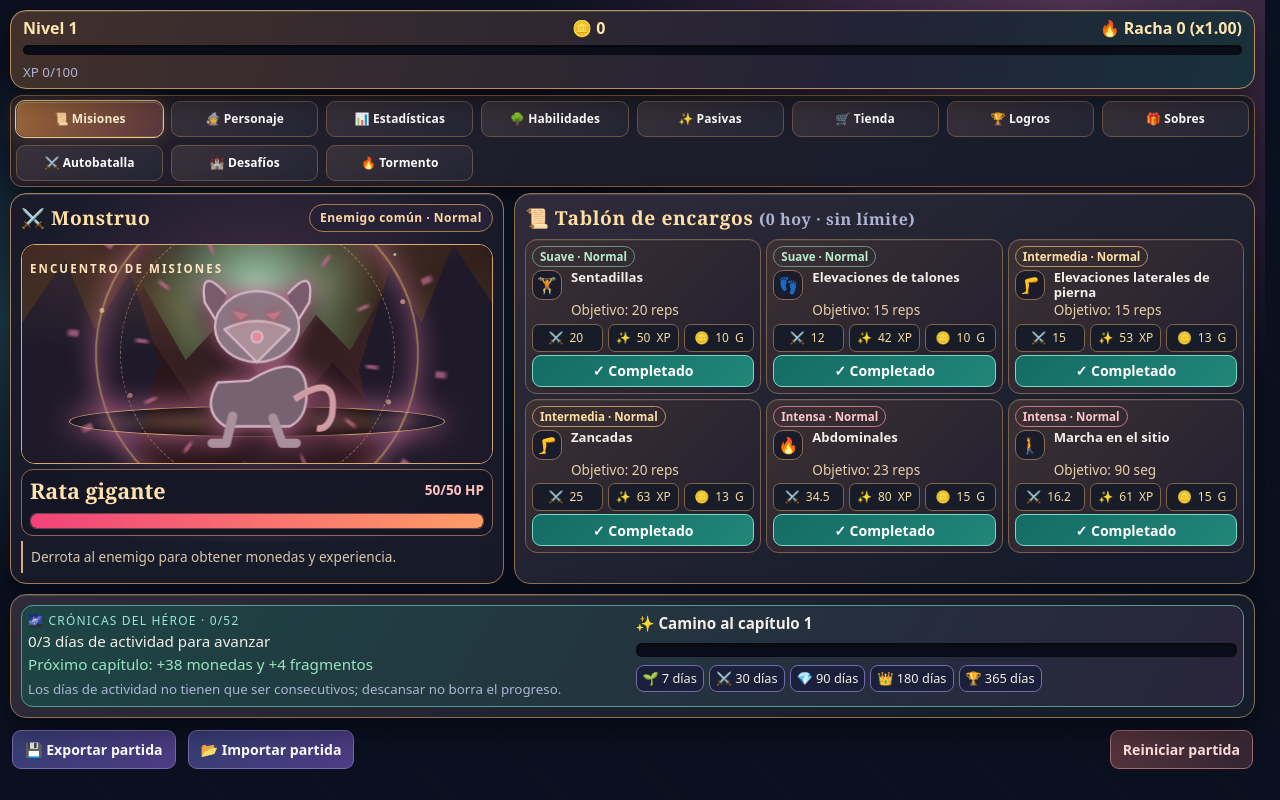
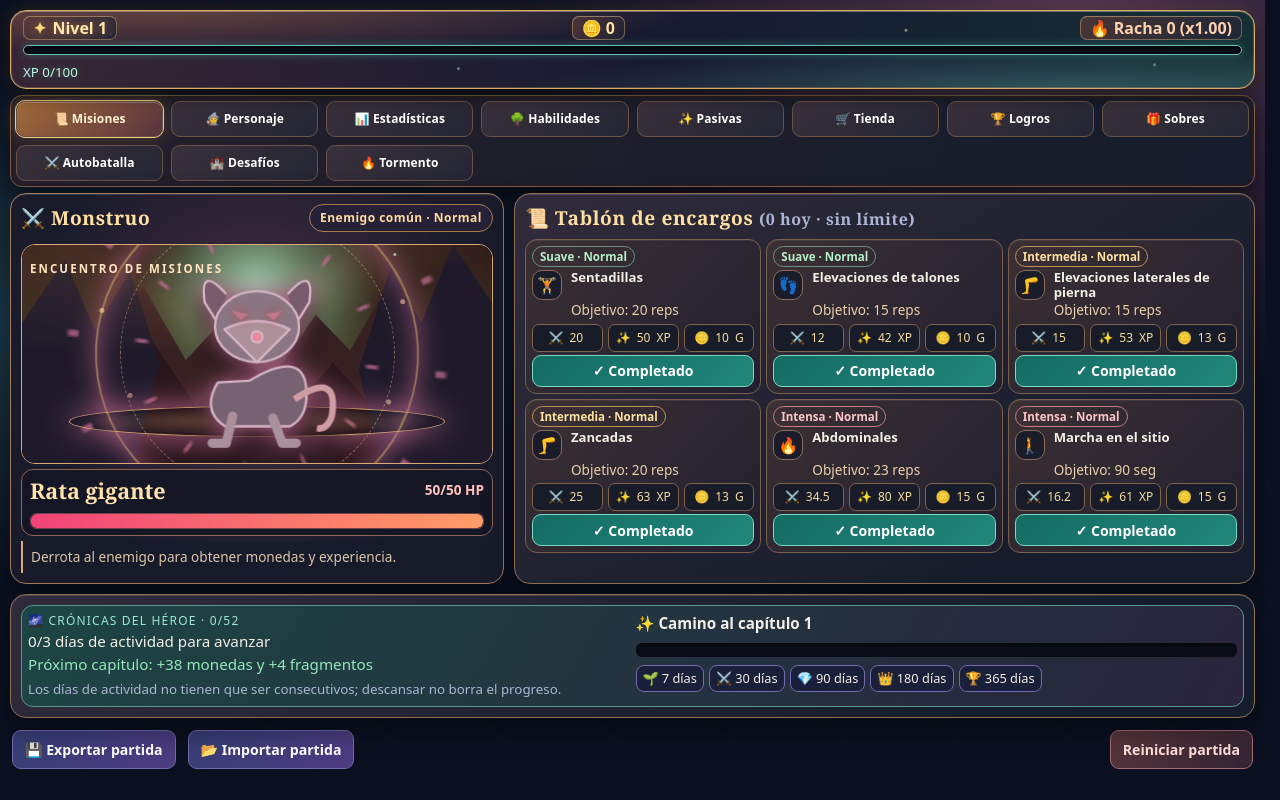
Before and after one commit to AlvaroRojo/fitquest, a plain HTML site: page index.html in a window 1280 px wide. Drawn offline with Linux system fonts and the light colour scheme.

Commit message:
Animate hero status without increasing its height
Co-authored-by: copilot-swe-agent[bot] <198982749+Copilot@users.noreply.github.com>

```diff
--- a/index.html
+++ b/index.html
@@ -181,6 +181,24 @@
   .status-card{padding:14px 20px;background:linear-gradient(105deg,#41302b,#232235 68%,#18313a);border-color:#b6905c}
   .status-card .row{margin-bottom:8px;color:#ffe4ae;font-weight:600}
   .status-card .bar{height:10px;margin-bottom:4px}
+  .status-card{isolation:isolate;overflow:hidden;border-color:#d8aa6a;background:radial-gradient(ellipse at 12% 0%,#a56b5066,transparent 36%),radial-gradient(ellipse at 84% 100%,#598e9566,transparent 36%),linear-gradient(105deg,#382635,#171a30 53%,#153034);box-shadow:inset 0 0 0 1px #ffe2a233,inset 0 1px #fff3,0 6px 18px #0008,0 0 16px #cd9c5133}
+  .status-card::before{content:"";position:absolute;inset:0;z-index:-1;pointer-events:none;background:radial-gradient(circle at 8% 30%,#ffdfa688 0 1px,transparent 2px),radial-gradient(circle at 36% 75%,#9efbe688 0 1px,transparent 2px),radial-gradient(circle at 72% 25%,#ffe4af99 0 1px,transparent 2px),radial-gradient(circle at 92% 70%,#9debe588 0 1px,transparent 2px);animation:status-stars 4s ease-in-out infinite alternate}
+  .status-card::after{content:"";position:absolute;inset:0;z-index:2;pointer-events:none;opacity:0;background:linear-gradient(110deg,transparent 10%,#ffe9ac77 50%,transparent 90%)}
+  .status-card.level-up::after{animation:status-level-up 1.15s ease-out}
+  .status-card .row>*{position:relative;min-width:0;padding:0 10px;border-radius:7px;box-shadow:inset 0 0 0 1px #e6bf7866,inset 0 1px #fff2;background:linear-gradient(120deg,#5b3b38bb,#222437cc);font-variant-numeric:tabular-nums}
+  .status-card #lvl{color:#ffe7ab;text-shadow:0 0 10px #f4ba6288}
+  .status-card #lvl::before{content:"✦";margin-right:6px;color:#ffd77e}
+  .status-card #coins{color:#ffe4a0}
+  .status-card #streak{color:#ffd2af}
+  .status-card .xp{position:relative;border:1px solid #6dbeb4;background:#080e1a;box-shadow:inset 0 1px 5px #000,0 0 9px #59e6c344}
+  .status-card .xp>div{position:relative;overflow:hidden;background:linear-gradient(90deg,#2c9e8d,#74f4d0 75%,#e0ffce);box-shadow:0 0 12px #61ffd8}
+  .status-card .xp>div::after{content:"";position:absolute;inset:0;background:linear-gradient(110deg,transparent 20%,#ffffffcc 48%,transparent 70%);transform:translateX(-120%);animation:status-xp-shine 4s ease-in-out infinite}
+  .status-card #xptxt{color:#bbf6df;font-variant-numeric:tabular-nums;text-shadow:0 0 8px #62dcb677}
+  .status-card .status-gain{animation:status-gain .8s ease-out}
+  @keyframes status-stars{0%{opacity:.35}100%{opacity:.9}}
+  @keyframes status-xp-shine{0%,55%{transform:translateX(-120%)}90%,100%{transform:translateX(120%)}}
+  @keyframes status-level-up{0%{opacity:0;transform:translateX(-55%)}25%{opacity:1}100%{opacity:0;transform:translateX(55%)}}
+  @keyframes status-gain{0%,100%{filter:none;transform:scale(1)}35%{filter:brightness(1.7) drop-shadow(0 0 8px #ffd879);transform:scale(1.05)}}
   .navigation{gap:8px;padding:8px;background:linear-gradient(120deg,#241f2b,#161c2b);border-color:#785d49}
   .navigation button{min-height:48px;border-radius:9px;border-color:#685344;background:linear-gradient(145deg,#39313a,#242534);font-weight:700;letter-spacing:.01em}
   .navigation button:hover:not(:disabled){background:linear-gradient(145deg,#6e503e,#3b3143)}
@@ -587,9 +605,9 @@
 </style>
 </head>
 <body>
-<div class="card status-card">
+<div class="card status-card" id="hero-status">
   <div class="row"><b id="lvl"></b><span id="coins"></span><span id="streak"></span></div>
-  <div class="bar xp"><div id="xpbar"></div></div>
+  <div class="bar xp" id="xp-progress" role="progressbar" aria-label="Experiencia del nivel" aria-valuemin="0" aria-valuemax="100"><div id="xpbar"></div></div>
   <small id="xptxt"></small>
 </div>
 
@@ -2138,14 +2156,34 @@ for(const button of navigationButtons){
     navigationButtons[next].focus();
   });
 }
+let previousStatus=null;
+function flashStatus(id,className='status-gain'){
+  const element=$(id);
+  element.classList.remove(className);
+  void element.offsetWidth;
+  element.classList.add(className);
+}
+function renderStatus(){
+  const needed=xpNeeded(S.level),percent=Math.max(0,Math.min(100,100*S.xp/needed));
+  $('lvl').textContent=`Nivel ${S.level}`;
+  $('coins').textContent=`🪙 ${S.coins}`;
+  $('streak').textContent=`🔥 Racha ${S.streak} (x${streakMult().toFixed(2)})`;
+  $('xpbar').style.width=percent+'%';
+  $('xptxt').textContent=`XP ${S.xp}/${needed}`;
+  $('xp-progress').setAttribute('aria-valuenow',String(Math.round(percent*100)/100));
+  $('xp-progress').setAttribute('aria-valuetext',`${S.xp} de ${needed} XP`);
+  if(previousStatus){
+    if(S.level>previousStatus.level){flashStatus('hero-status','level-up');flashStatus('lvl')}
+    if(S.coins>previousStatus.coins) flashStatus('coins');
+    if(S.streak>previousStatus.streak) flashStatus('streak');
+    if(S.level>previousStatus.level || (S.level===previousStatus.level && S.xp>previousStatus.xp)) flashStatus('xptxt');
+  }
+  previousStatus={level:S.level,xp:S.xp,coins:S.coins,streak:S.streak};
+}
 function render(liveOnly=false){
   const dayChanged=rollDay();
   unlockAchievements();
-  $('lvl').textContent=`Nivel ${S.level}`;
-  $('coins').textContent=`🪙 ${S.coins}`;
-  $('streak').textContent=`🔥 Racha ${S.streak} (x${streakMult().toFixed(2)})`;
-  $('xpbar').style.width=100*S.xp/xpNeeded(S.level)+'%';
-  $('xptxt').textContent=`XP ${S.xp}/${xpNeeded(S.level)}`;
+  renderStatus();
   const encounter=S.encounter,type=ENCOUNTER_TYPES[encounter.kind];
   const mn=encounter.legacy?MONSTERS[S.missionKills%MONSTERS.length].split(' ').slice(1).join(' '):encounter.kind==='lucky'?'Goblin de la suerte':MISSION_MONSTERS[encounter.species].name;
   $('mIcon').innerHTML=missionMonsterArt(encounter);$('mName').textContent=mn;
```
Also changed, not shown: tests/game.test.js (+28 -0 lines), 1 other file.
